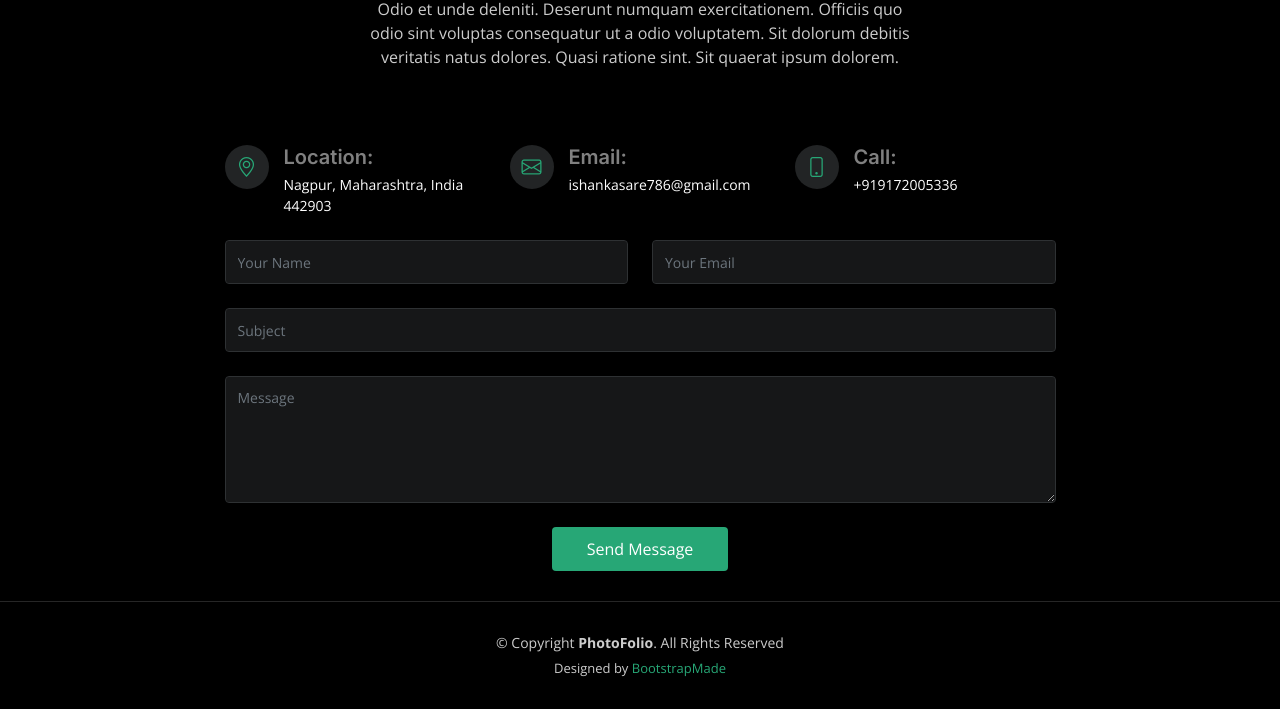
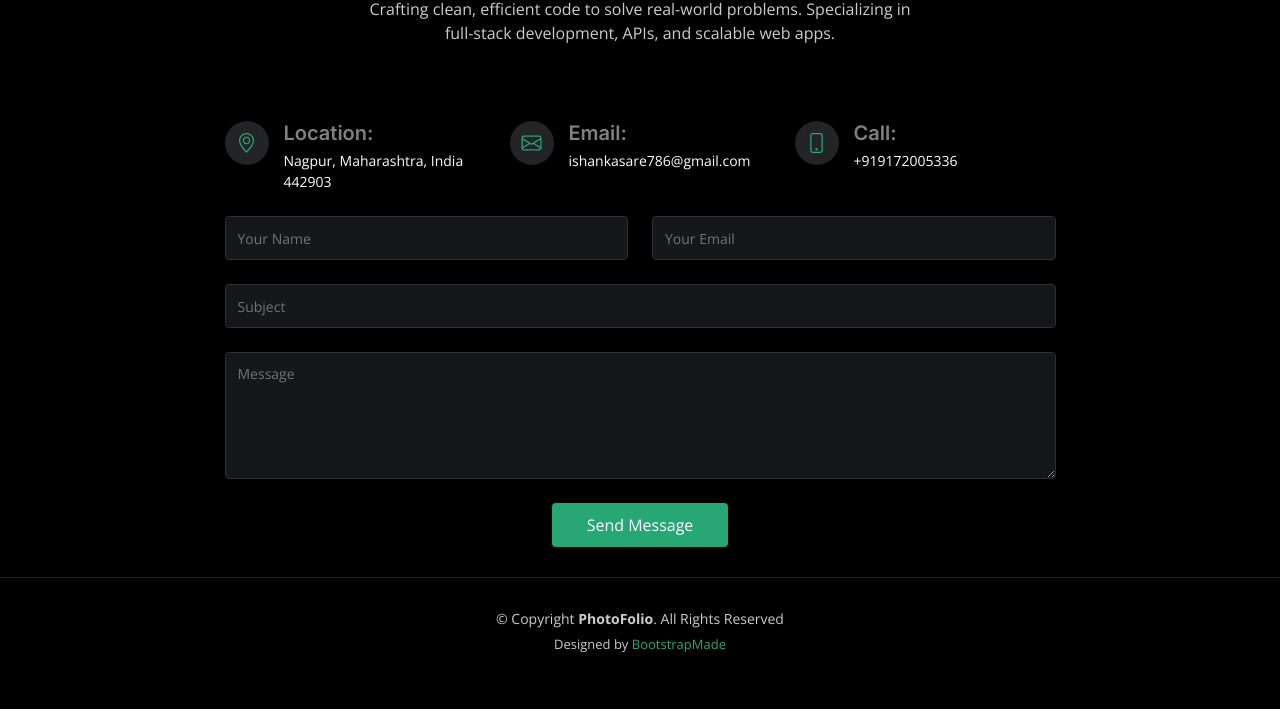
Before and after one commit to Ishankasare/portfolio1, a plain HTML site: page contact.html in a window 1280 px wide. Shown: the part 198-907 px from the top of the page. After the commit the page ends 883 px from the top, so only its background shows below. Drawn offline with nearby package versions, Linux system fonts and the light colour scheme.

Commit message:
Update contact.html

```diff
--- a/contact.html
+++ b/contact.html
@@ -79,7 +79,7 @@
         <div class="row d-flex justify-content-center">
           <div class="col-lg-6 text-center">
             <h2>Contact</h2>
-            <p>Odio et unde deleniti. Deserunt numquam exercitationem. Officiis quo odio sint voluptas consequatur ut a odio voluptatem. Sit dolorum debitis veritatis natus dolores. Quasi ratione sint. Sit quaerat ipsum dolorem.</p>
+            <p>Crafting clean, efficient code to solve real-world problems. Specializing in full-stack development, APIs, and scalable web apps.</p>
 
           </div>
         </div>
```
